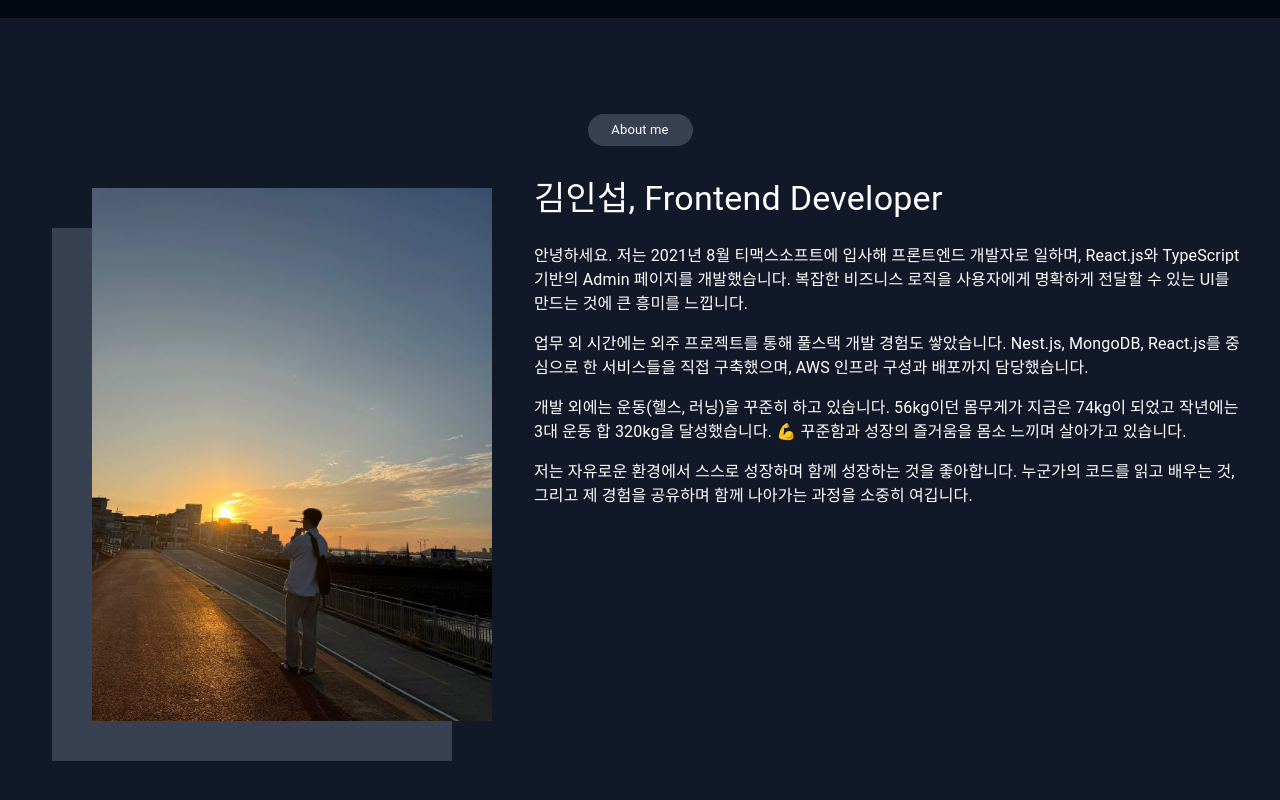
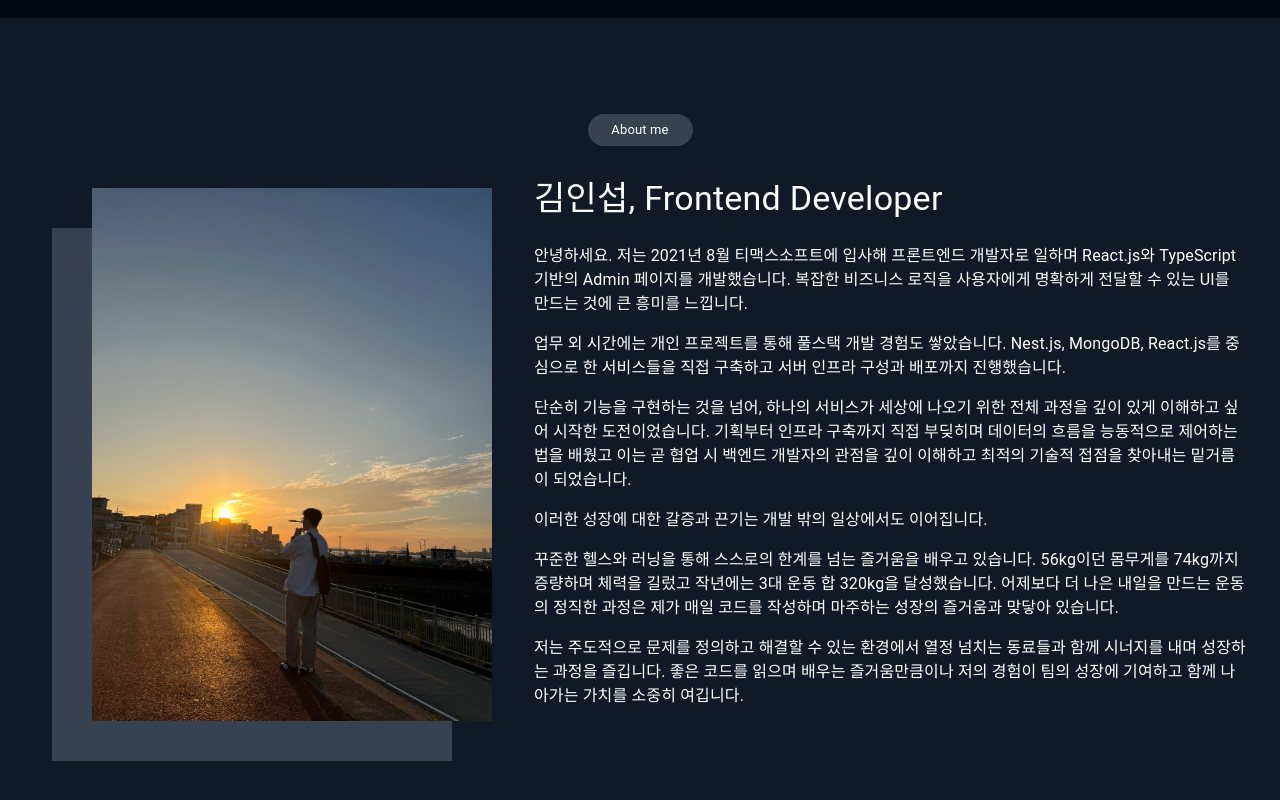
Before and after one commit to kiminseob/portfolio, a React (Vite) app: page / in a window 1280 px wide. Shown: the part 602-1402 px from the top of the page. Built offline with nearby package versions, Linux system fonts and the light colour scheme.

Commit message:
docs: About Me 섹션 내용 보강 (주도성 및 성장 경험 강조)

```diff
--- a/src/components/Main/About/About.tsx
+++ b/src/components/Main/About/About.tsx
@@ -69,28 +69,42 @@ export function About() {
             </Typography>
             <Typography variant="body1">
               안녕하세요. 저는 2021년 8월 티맥스소프트에 입사해 프론트엔드
-              개발자로 일하며, React.js와 TypeScript 기반의 Admin 페이지를
+              개발자로 일하며 React.js와 TypeScript 기반의 Admin 페이지를
               개발했습니다. 복잡한 비즈니스 로직을 사용자에게 명확하게 전달할 수
               있는 UI를 만드는 것에 큰 흥미를 느낍니다.
             </Typography>
 
             <Typography variant="body1">
-              업무 외 시간에는 외주 프로젝트를 통해 풀스택 개발 경험도
+              업무 외 시간에는 개인 프로젝트를 통해 풀스택 개발 경험도
               쌓았습니다. Nest.js, MongoDB, React.js를 중심으로 한 서비스들을
-              직접 구축했으며, AWS 인프라 구성과 배포까지 담당했습니다.
+              직접 구축하고 서버 인프라 구성과 배포까지 진행했습니다.
             </Typography>
 
             <Typography variant="body1">
-              개발 외에는 운동(헬스, 러닝)을 꾸준히 하고 있습니다. 56kg이던
-              몸무게가 지금은 74kg이 되었고 작년에는 3대 운동 합 320kg을
-              달성했습니다. 💪 꾸준함과 성장의 즐거움을 몸소 느끼며 살아가고
-              있습니다.
+              단순히 기능을 구현하는 것을 넘어, 하나의 서비스가 세상에 나오기
+              위한 전체 과정을 깊이 있게 이해하고 싶어 시작한 도전이었습니다.
+              기획부터 인프라 구축까지 직접 부딪히며 데이터의 흐름을 능동적으로
+              제어하는 법을 배웠고 이는 곧 협업 시 백엔드 개발자의 관점을 깊이
+              이해하고 최적의 기술적 접점을 찾아내는 밑거름이 되었습니다.
             </Typography>
 
             <Typography variant="body1">
-              저는 자유로운 환경에서 스스로 성장하며 함께 성장하는 것을
-              좋아합니다. 누군가의 코드를 읽고 배우는 것, 그리고 제 경험을
-              공유하며 함께 나아가는 과정을 소중히 여깁니다.
+              이러한 성장에 대한 갈증과 끈기는 개발 밖의 일상에서도 이어집니다.
+            </Typography>
+
+            <Typography variant="body1">
+              꾸준한 헬스와 러닝을 통해 스스로의 한계를 넘는 즐거움을 배우고
+              있습니다. 56kg이던 몸무게를 74kg까지 증량하며 체력을 길렀고
+              작년에는 3대 운동 합 320kg을 달성했습니다. 어제보다 더 나은 내일을
+              만드는 운동의 정직한 과정은 제가 매일 코드를 작성하며 마주하는
+              성장의 즐거움과 맞닿아 있습니다.
+            </Typography>
+
+            <Typography variant="body1">
+              저는 주도적으로 문제를 정의하고 해결할 수 있는 환경에서 열정
+              넘치는 동료들과 함께 시너지를 내며 성장하는 과정을 즐깁니다. 좋은
+              코드를 읽으며 배우는 즐거움만큼이나 저의 경험이 팀의 성장에
+              기여하고 함께 나아가는 가치를 소중히 여깁니다.
             </Typography>
           </Stack>
         </Stack>
```
